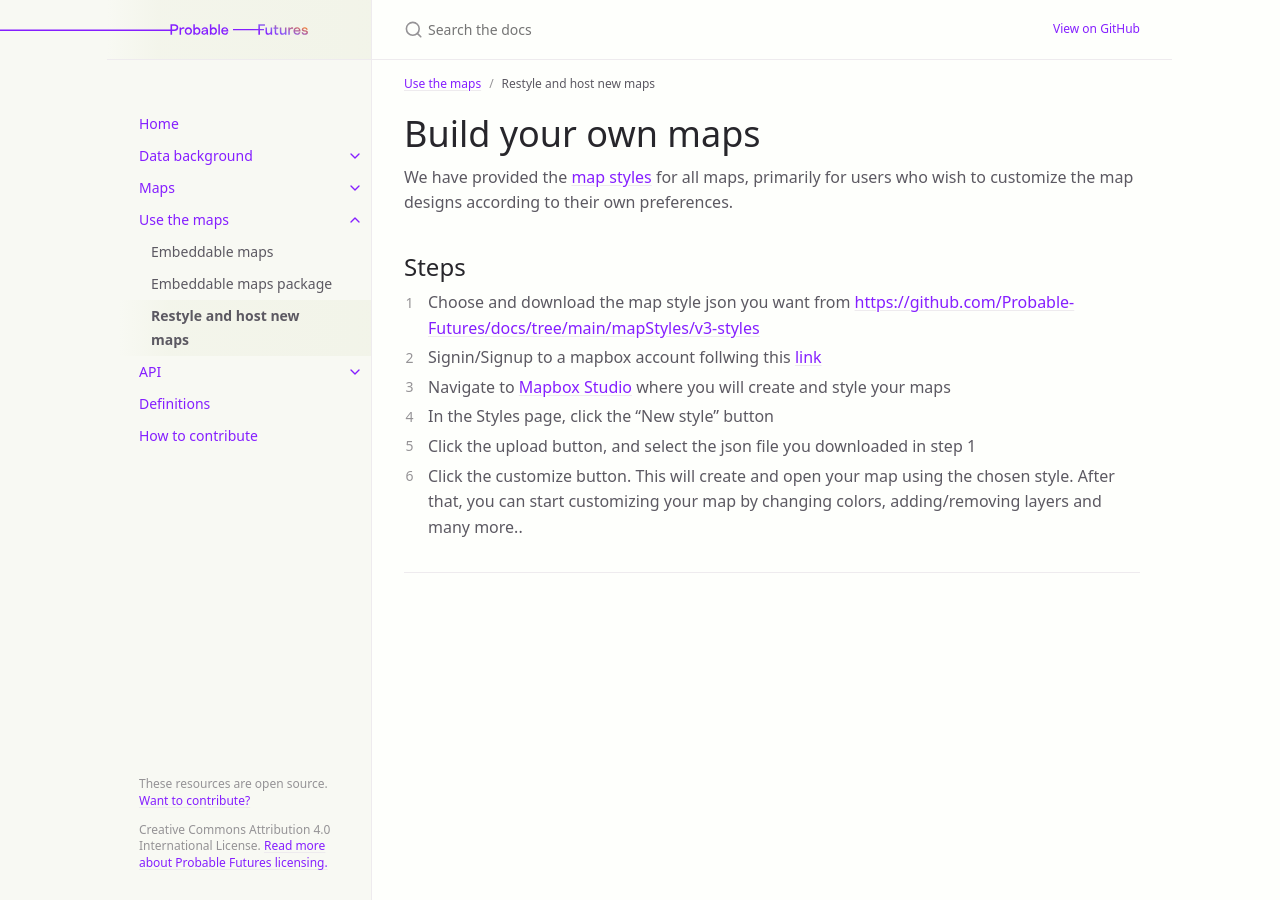
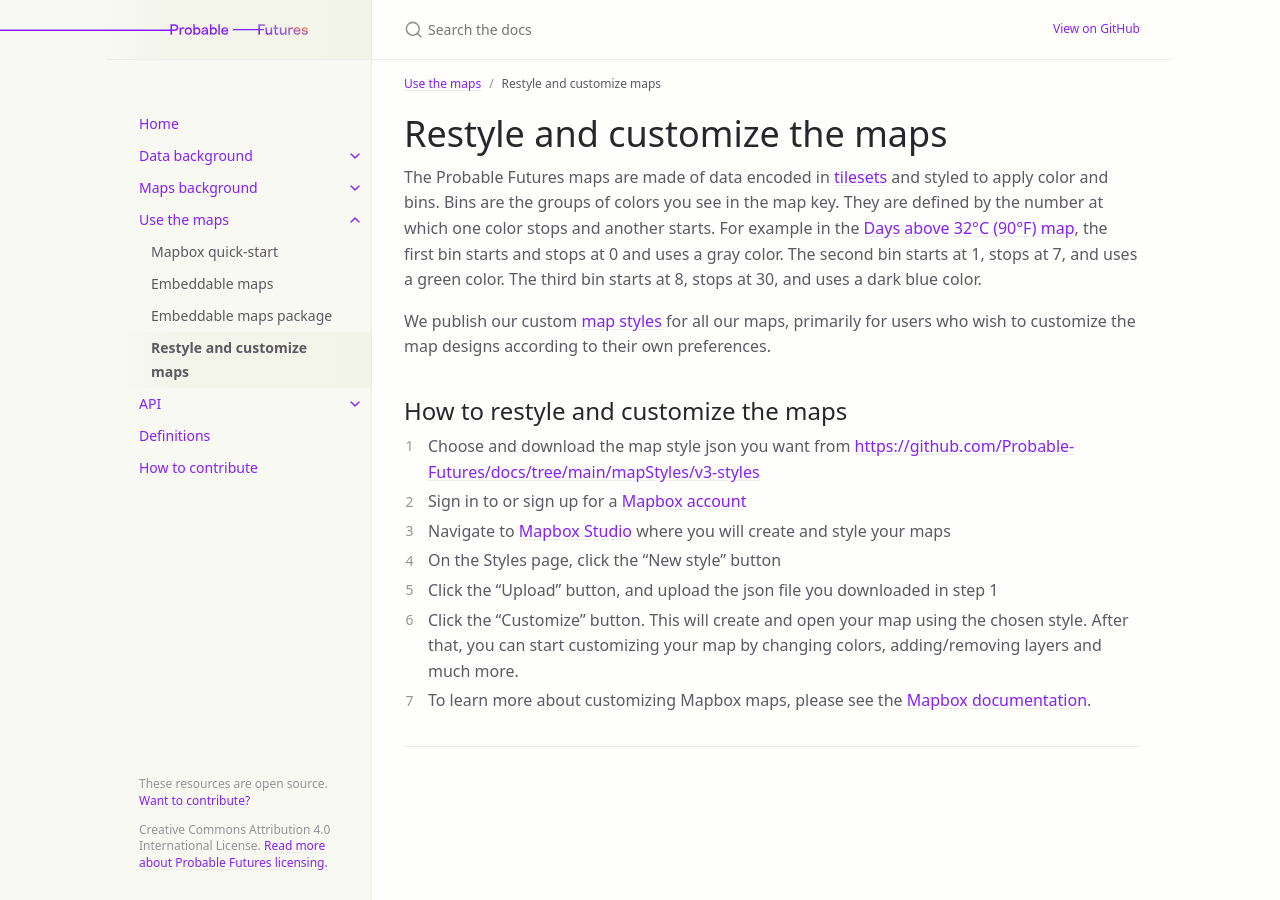
Before and after one commit to Probable-Futures/docs, a Jekyll site: the page built from restyle-and-host-new-maps.md, in a window 1280 px wide. Built offline with Jekyll 4.4.1, drawn with Linux system fonts in a browser that asks for light colours.

Commit message:
feat: small copy/organization changes

```diff
--- a/maps.md
+++ b/maps.md
@@ -1,6 +1,6 @@
 ---
 layout: default
-title: Maps
+title: Maps background
 nav_order: 3
 has_children: true
 ---
--- a/restyle-and-host-new-maps.md
+++ b/restyle-and-host-new-maps.md
@@ -1,20 +1,23 @@
 ---
 layout: default
-title: Restyle and host new maps
-nav_order: 3
+title: Restyle and customize maps
+nav_order: 4
 parent: Use the maps
 ---
 
 
-# Build your own maps
+# Restyle and customize the maps
 
-We have provided the [map styles](/tilesets/#map-styles) for all maps, primarily for users who wish to customize the map designs according to their own preferences.
+The Probable Futures maps are made of data encoded in [tilesets](/tilesets.md) and styled to apply color and bins. Bins are the groups of colors you see in the map key. They are defined by the number at which one color stops and another starts. For example in the [Days above 32°C (90°F) map](https://probablefutures.org/maps/?selected_map=days_above_32c), the first bin starts and stops at 0 and uses a gray color. The second bin starts at 1, stops at 7, and uses a green color. The third bin starts at 8, stops at 30, and uses a dark blue color.
 
-## Steps
+We publish our custom [map styles](/tilesets/#map-styles) for all our maps, primarily for users who wish to customize the map designs according to their own preferences.
+
+## How to restyle and customize the maps
 
 1. Choose and download the map style json you want from [https://github.com/Probable-Futures/docs/tree/main/mapStyles/v3-styles](https://github.com/Probable-Futures/docs/tree/main/mapStyles/v3-styles)
-2. Signin/Signup to a mapbox account follwing this [link](https://account.mapbox.com/auth/signin/)
+2. Sign in to or sign up for a [Mapbox account](https://account.mapbox.com/auth/signin/)
 3. Navigate to [Mapbox Studio](https://studio.mapbox.com/) where you will create and style your maps
-4. In the Styles page, click the "New style" button
-5. Click the upload button, and select the json file you downloaded in step 1
-6. Click the customize button. This will create and open your map using the chosen style. After that, you can start customizing your map by changing colors, adding/removing layers and many more..
+4. On the Styles page, click the "New style" button
+5. Click the "Upload" button, and upload the json file you downloaded in step 1
+6. Click the "Customize" button. This will create and open your map using the chosen style. After that, you can start customizing your map by changing colors, adding/removing layers and much more.
+7. To learn more about customizing Mapbox maps, please see the [Mapbox documentation](https://docs.mapbox.com/).
```
Also changed, not shown: embed-maps-package.md (deleted, +0 -18 lines), embeddable-maps-package.md (added, +20 -0 lines), embeddable-maps.md (+1 -1 lines), mapbox-quick-start.md (+1 -1 lines), use-the-maps.md (+5 -5 lines).
